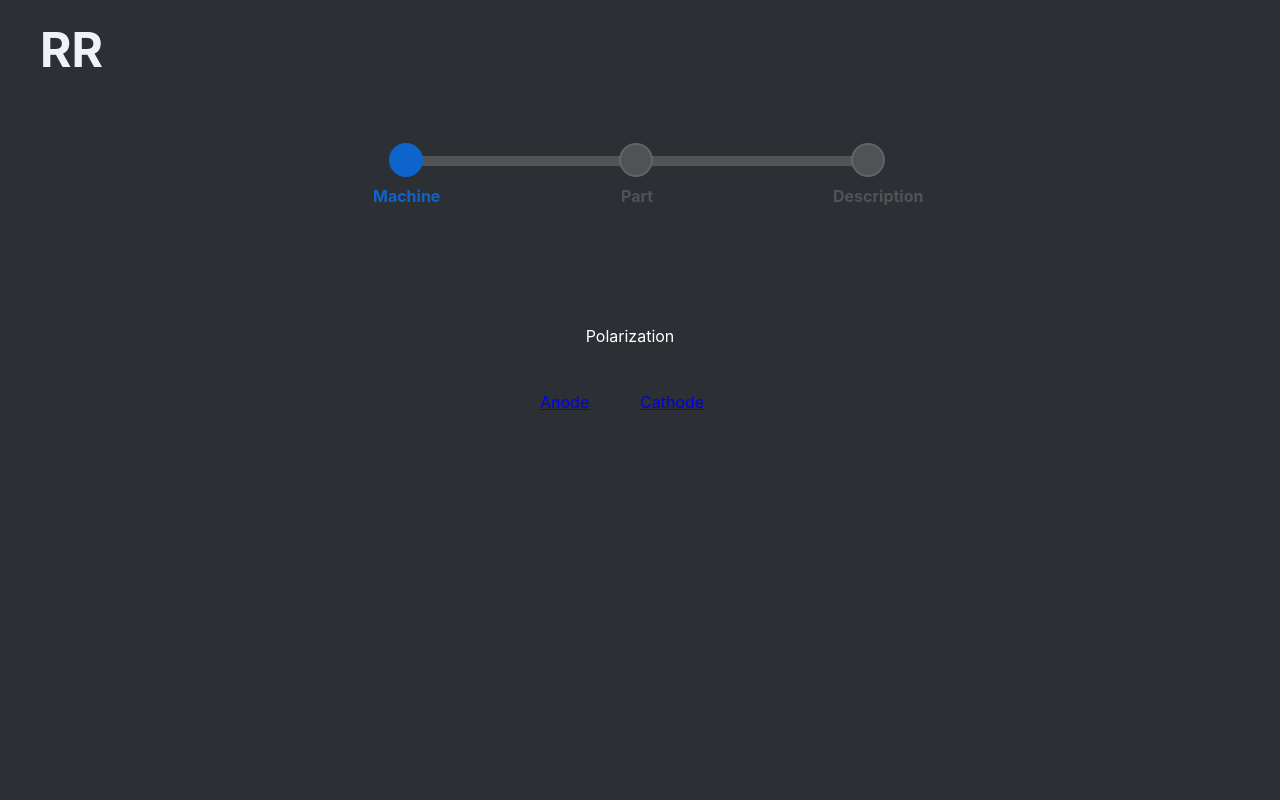
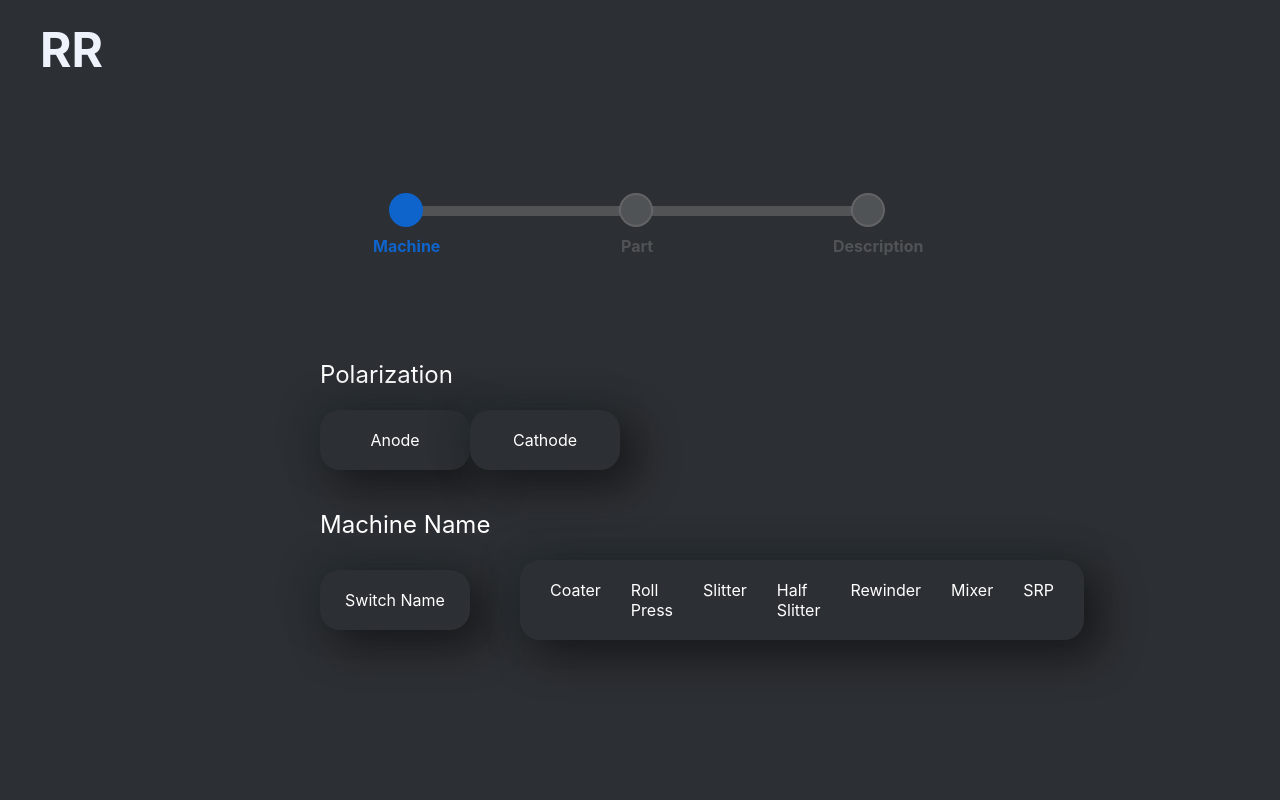
Before and after one commit to LukaszOlszewski96/RR-Repozitory, a React (Create React App) app: page / in a window 1280 px wide. Shown: the top 800 px of the page. Built offline with nearby package versions, Linux system fonts and the light colour scheme.

Commit message:
Modyfication machine formulage panel

```diff
--- a/src/Modyfication/BottomNavbar/BottomNavbar.css
+++ b/src/Modyfication/BottomNavbar/BottomNavbar.css
@@ -1,5 +1,18 @@
 .bottom-navbar-conteiner{
     width: 100%;
     height: 100px;
-    background-color: blueviolet;
 }
+.next-button{
+    float: right;
+    background: #2C2F33;
+    box-shadow: -6.22302px -6.22302px 18.6691px #3B4451, 6.22302px 6.22302px 18.6691px #000000;
+    border-radius: 12.446px;
+    width: 120px;
+    text-align: center;
+    padding-top: 20px;
+    padding-bottom: 20px;
+    font-weight: 600;
+    font-size: 24px;
+    position: relative;
+    right:40px;
+}
--- a/src/Modyfication/BottomNavbar/BottomNavbar.js
+++ b/src/Modyfication/BottomNavbar/BottomNavbar.js
@@ -4,7 +4,7 @@ import "./BottomNavbar.css";
 function BottomNavbar() {
     return (
         <div className="bottom-navbar-conteiner">
-
+            <a href="/" className="next-button">Next</a>
         </div>
     )
 }
--- /dev/null
+++ b/src/Modyfication/Formulage/FormulageMachine.css
@@ -0,0 +1,109 @@
+.formulege-box-machine{
+    display: block;
+    width: 50%;
+    height: 100%;
+}
+.text-polarization{
+    width: 100%;
+    height: 50px;
+
+}
+.text-polarization p{
+    margin: 0;
+    padding: 0;
+    color: #ffff;
+    font-size: 24px;
+}
+.buttons-polarization{
+    margin: 0;
+    padding: 0;
+    height: auto;
+    width: 100%;
+    display: flex;
+
+}
+.buttons-polarization a{
+    text-align: center;
+    width: 150px;
+    padding-top: 20px;
+    padding-bottom: 20px;
+    color: #ffff;
+    background: #2C2F33;
+    box-shadow: 14px 14px 40px rgba(16, 16, 18, 0.75), -7px -7px 30px #262E32;
+    border-radius: 20px;
+}
+.text-machine-name{
+    margin-top: 40px;
+    width: 100%;
+    height: 50px;
+}
+.text-machine-name p{
+    margin: 0;
+    padding: 0;
+    color: #ffff;
+    font-size: 24px;
+}
+.machine-name-button-box{
+    display: flex;
+    height: auto;
+    width: 100%;
+    margin: 0;
+    padding: 0;
+}
+.left-button{
+    height: auto;
+    width: 170px;
+    display: flex;
+    align-items: center;
+    margin-right:50px;
+}
+.left-button a{
+    text-align: center;
+    width: 150px;
+    padding-top: 20px;
+    padding-bottom: 20px;
+    color: #ffff;
+    background: #2C2F33;
+    box-shadow: 14px 14px 40px rgba(16, 16, 18, 0.75), -7px -7px 30px #262E32;
+    border-radius: 20px;
+}
+.rigcht-button-box{
+    height: auto;
+    width: 100%;
+    display: flex;
+    align-items: center;
+    margin-right:50px;
+}
+.all-name-box{
+    width: auto;
+    display: flex;
+    padding-left: 30px;
+    padding-right: 30px;
+    padding-top: 20px;
+    padding-bottom: 20px;
+    color: #ffff;
+    background: #2C2F33;
+    box-shadow: 14px 14px 40px rgba(16, 16, 18, 0.75), -7px -7px 30px #262E32;
+    border-radius: 20px;
+}
+.coater-name{
+    margin-right: 30px;
+}
+.roll-press-name{
+    margin-right: 30px;
+}
+.slitter-name{
+    margin-right: 30px;
+}
+.half-slitter-name{
+    margin-right: 30px;
+}
+.rewinder-name{
+    margin-right: 30px;
+}
+.mixer-name{
+    margin-right: 30px;
+}
+.SRP-name{
+    margin-right: 30px;
+}
--- /dev/null
+++ b/src/Modyfication/Formulage/FormulageMachine.js
@@ -0,0 +1,38 @@
+import React from 'react';
+import "./FormulageMachine.css";
+
+function FormulageMachine() {
+    return (
+        <div className="formulege-box-machine">
+            <div className="text-polarization">
+                <p>Polarization</p>
+            </div>
+            <div className="buttons-polarization">
+                <a className="Anode-button">Anode</a>
+                <a className="Cathode-button">Cathode</a>
+            </div>
+            <div className="text-machine-name">
+                <p>Machine Name</p>
+            </div>
+            <div className="machine-name-button-box">
+                <div className="left-button">
+                    <a>Switch Name</a>
+                </div>
+                <div className="rigcht-button-box">
+                    <div className="all-name-box">
+                        <a className="coater-name" >Coater</a>
+                        <a className="roll-press-name">Roll Press</a>
+                        <a className="slitter-name">Slitter</a>
+                        <a className="half-slitter-name">Half Slitter</a>
+                        <a className="rewinder-name">Rewinder</a>
+                        <a className="mixer-name">Mixer</a>
+                        <a className="srp-name">SRP</a>
+                    </div>
+                </div>
+            </div>
+
+        </div>
+    )
+}
+
+export default FormulageMachine;
--- a/src/Modyfication/Modyfiaction.js
+++ b/src/Modyfication/Modyfiaction.js
@@ -1,10 +1,10 @@
 import React from 'react';
 import BottomNavbar from './BottomNavbar/BottomNavbar';
-import Button from './Button/Button';
 import "./Modyfication.css";
 import Navbar from './Navbar/Navbar';
 import Stepper from './Stepper/Stepper';
-
+import {BsChevronRight} from "react-icons/bs";
+import FormulageMachine from './Formulage/FormulageMachine';
 
 
 function Modyfiaction() {
@@ -15,11 +15,7 @@ function Modyfiaction() {
                 <Stepper/>
                 </div>
                 <div className="formulage-conteiner">
-                    <p>Polarization</p>
-                    <div className="button-box">
-                        <a href="/">Anode</a>
-                        <a href="/">Cathode</a>
-                    </div>
+                    <FormulageMachine/>
                 </div>
                 <BottomNavbar/>
             </div>
--- a/src/Modyfication/Modyfication.css
+++ b/src/Modyfication/Modyfication.css
@@ -6,32 +6,14 @@
 }
 .stepper-bar-box{
     width: 100%;
-    height: 100px;
-    position: relative;
-    top:50px;
+    height: 300px;
     display: flex;
     justify-content: center;
     align-items: center;
 }
 .formulage-conteiner{
     width: 100%;
-    height: 700px;
-}
-.formulage-conteiner p{
-    color:#ffff;
-    text-align: center;
-    position: relative;
-    top: 150px;
-    left:-10px;
-}
-.button-box{
+    height: 500px;
     display: flex;
     justify-content: center;
-    position:relative;
-    top:180px;
 }
-.button-box a{
-    width: 100px;
-    height: 50px;
-
-}
```
